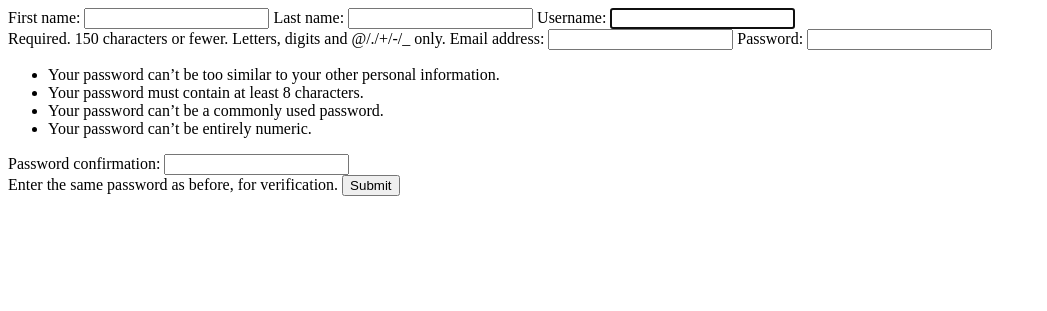
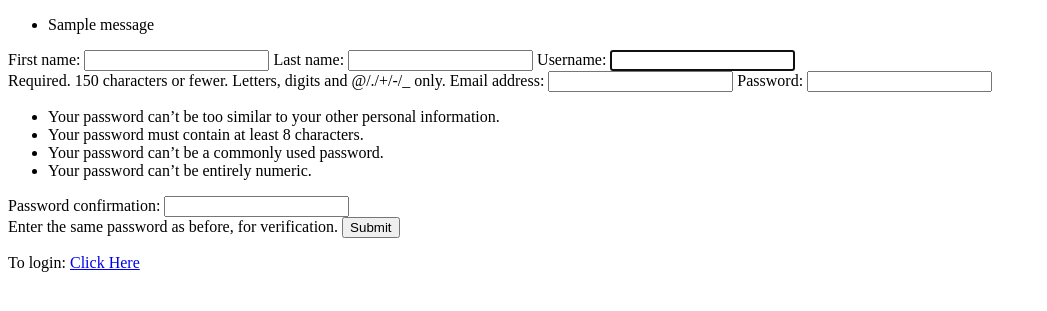
Before and after one commit to johnmathewdino/init_auth_django, a Django app: page /register/ in a window 1280 px wide. Shown: the top 311 px of the page, without its empty margins (0-1047 px from the left). Run offline with Django 4.2, Linux system fonts and the light colour scheme; tables that the repository leaves empty hold one stand-in row (values such as "Sample post"); one stand-in notice (Sample message) is shown.

Commit message:
Fixed register and login page
Added error message prompt and redirects

```diff
--- a/authentication/views.py
+++ b/authentication/views.py
@@ -1,4 +1,5 @@
 # import this to require login
+from django.contrib import messages
 from django.contrib.auth.decorators import login_required
 from django.contrib.auth.models import User
 
@@ -6,7 +7,7 @@ from django.contrib.auth.models import User
 from django.contrib.auth.tokens import default_token_generator
 from django.contrib.sites.shortcuts import get_current_site
 from django.core.mail import EmailMessage
-from django.shortcuts import render
+from django.shortcuts import render, redirect
 from django.template.loader import render_to_string
 from django.utils.encoding import force_bytes
 from django.utils.http import urlsafe_base64_encode, urlsafe_base64_decode
@@ -47,6 +48,10 @@ def register(request):
                 mail_subject, message, to=[to_email]
             )
             email.send()
+            messages.success(request, 'Account created successfully. Please check your email to activate your account.')
+            return redirect('login')
+        else:
+            messages.error(request, 'Account creation failed. Please try again.')
 
 
     return render(request, 'authentication/register.html',{
--- a/templates/authentication/register.html
+++ b/templates/authentication/register.html
@@ -5,6 +5,14 @@
     <title>Title</title>
 </head>
 <body>
+
+{% if messages %}
+<ul class="messages">
+  {% for message in messages %}
+    <li{% if message.tags %} class="{{ message.tags }}"{% endif %}>{{ message }}</li>
+  {% endfor %}
+</ul>
+{% endif %}
 
 <form method="post">
     {% csrf_token %}
@@ -15,6 +23,8 @@
 
 </form>
 
+<p>To login: <a href="{% url 'login' %}">Click Here</a></p>
+
 
 </body>
 </html>
```
Also changed, not shown: templates/authentication/email_activation/email_sent.html (added, +10 -0 lines), templates/authentication/login.html (+9 -0 lines).
